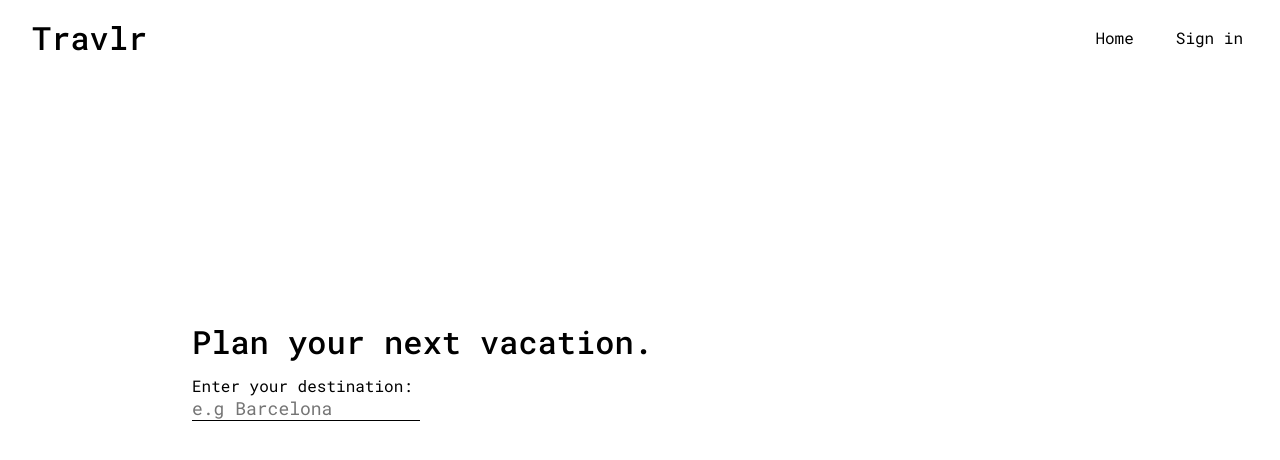
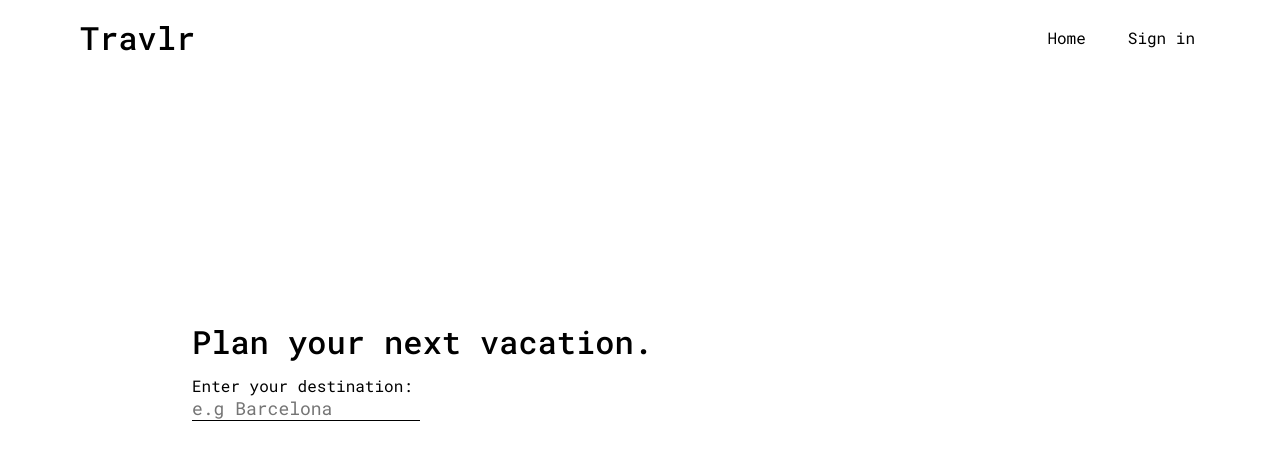
Before and after one commit to daannte/travlr, a React (Vite) app: page / in a window 1280 px wide. Shown: the top 460 px of the page. Built offline with nearby package versions, Linux system fonts and the light colour scheme.

Commit message:
Moved the navbar title and elements more towards the middle

```diff
--- a/src/components/navbar/Navbar.css
+++ b/src/components/navbar/Navbar.css
@@ -8,7 +8,7 @@
 }
 
 .navbar-title {
-    margin-left: 2rem;
+    margin-left: 5rem;
     font-weight: 500;
     font-size: 2rem;
 }
@@ -17,6 +17,7 @@
     display: flex;
     flex-direction: row;
     margin-left: auto;
+    margin-right: 3rem
 }
 
 .navbar-element {
```
